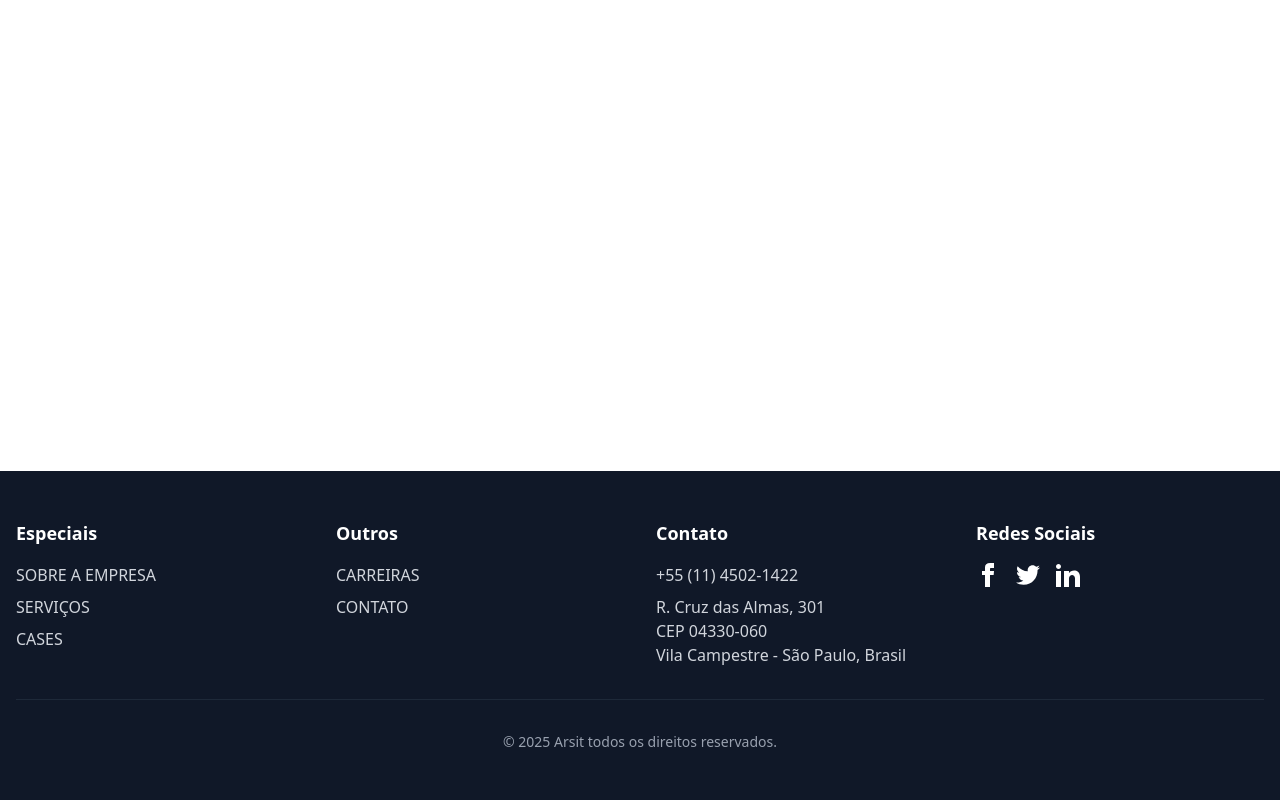
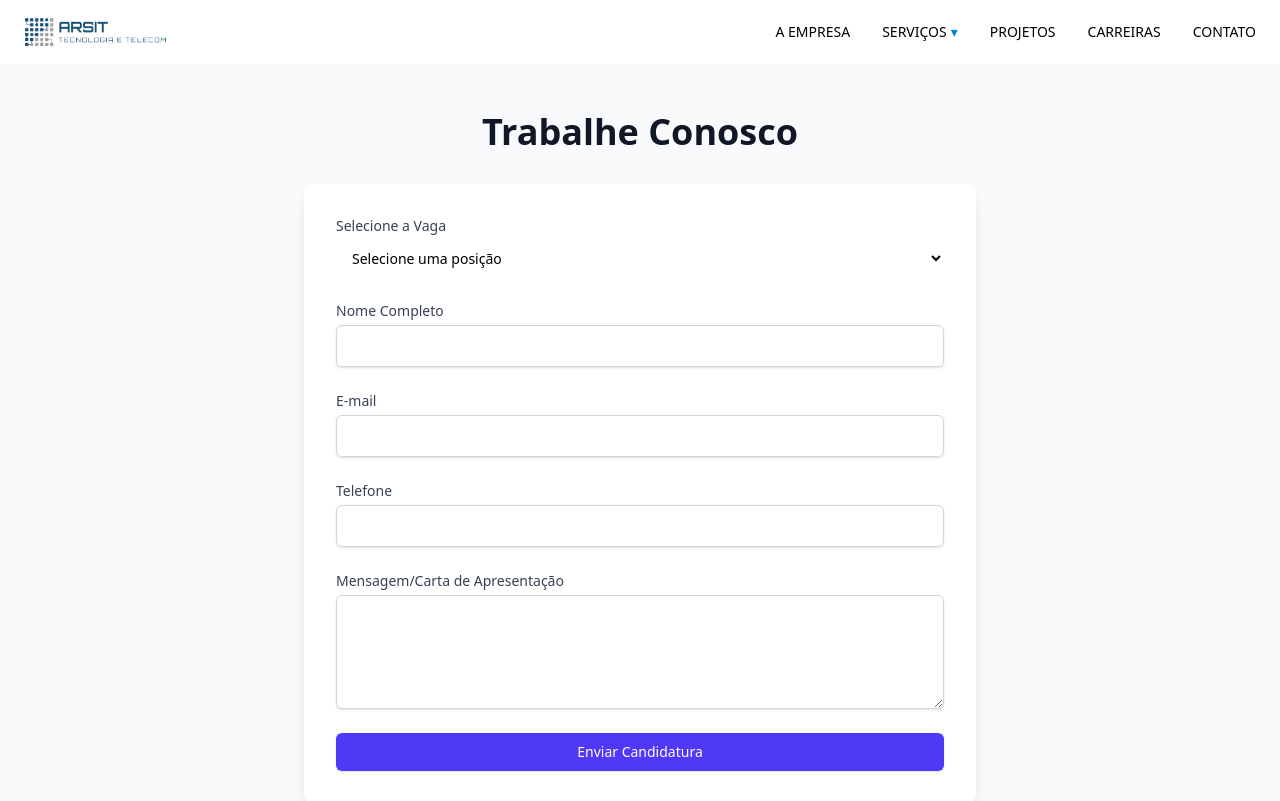
Before and after one commit to omatheu/arsit, a React (Vite) app: page /careers in a window 1280 px wide. Shown: the top 801 px of the page. Built offline with nearby package versions, Linux system fonts and the light colour scheme.

Commit message:
feat: updates into frontend

```diff
--- a/index.html
+++ b/index.html
@@ -1,5 +1,5 @@
 <!doctype html>
-<html lang="en">
+<html lang="pt-br">
   <head>
     <meta charset="UTF-8" />
     <link rel="icon" type="image/svg+xml" href="/logo.jpeg " />
--- a/src/App.tsx
+++ b/src/App.tsx
@@ -2,6 +2,7 @@ import { BrowserRouter as Router, Routes, Route } from 'react-router-dom'
 import Footer from './components/Footer'
 import Home from './pages/Home'
 import AboutUs from './pages/AboutUs'
+import CareersPage from './pages/CareersPage'
 
 export default function App() {
   return (
@@ -11,6 +12,7 @@ export default function App() {
           <Routes>
             <Route path="/" element={<Home />} />
             <Route path="/about" element={<AboutUs />} />
+            <Route path="/careers" element={<CareersPage />}/>
           </Routes>
         </div>
         <Footer />
--- a/src/components/Navbar.tsx
+++ b/src/components/Navbar.tsx
@@ -1,5 +1,4 @@
 import { useState } from 'react';
-import { Search } from 'lucide-react';
 
 export default function Navbar() {
   const [isOpen, setIsOpen] = useState(false);
@@ -46,16 +45,13 @@ export default function Navbar() {
           )}
         </div>
         <a href="#" className="hover:text-sky-600">PROJETOS</a>
-        <a href="#" className="hover:text-sky-600">CARREIRAS</a>
+        <a href="/careers" className="hover:text-sky-600">CARREIRAS</a>
         <a href="#contato" className="hover:text-sky-600">CONTATO</a>
       </div>
 
-      <div className="flex items-center space-x-4">
+      {/* <div className="flex items-center space-x-4">
         <Search className="text-sky-600 cursor-pointer" size={20} />
-        <span className="text-sm">
-          <a href="#" className="font-bold">EN</a> / <a href="#" className="hover:underline">ES</a>
-        </span>
-      </div>
+      </div> */}
     </nav>
   );
 }
--- a/src/components/StatisticsSlider.tsx
+++ b/src/components/StatisticsSlider.tsx
@@ -1,7 +1,7 @@
 const statsData = [
   { value: '+ 1.500', description: 'clientes' },
   { value: '86', description: 'NPS 2024' },
-  { value: '7 das 10', description: 'maiores empresas do Brasil são clientes da TIVIT' },
+  { value: '7 das 10', description: 'maiores empresas do Brasil são clientes da ARSIT' },
   { value: '10', description: 'países em atuação' },
   { value: '+ 25', description: 'unidades na América Latina' },
   { value: '+ 5.800', description: 'colaboradores no Brasil e demais países na América Latina' },
--- /dev/null
+++ b/src/pages/CareersPage.tsx
@@ -0,0 +1,157 @@
+import { useState, ChangeEvent, FormEvent } from 'react';
+import Navbar from '../components/Navbar';
+
+interface FormData {
+  name: string;
+  email: string;
+  phone: string;
+  message: string;
+  position: string;
+}
+
+const CareersPage: React.FC = () => {
+  const [formData, setFormData] = useState<FormData>({
+    name: '',
+    email: '',
+    phone: '',
+    message: '',
+    position: ''
+  });
+
+  const positions: string[] = [
+    'Desenvolvedor Front-end',
+    'Desenvolvedor Back-end',
+    'Designer UI/UX',
+    'Gerente de Projetos',
+    'Analista de QA'
+  ];
+
+  const handleSubmit = (e: FormEvent<HTMLFormElement>): void => {
+    e.preventDefault();
+
+    const subject = `Candidatura para vaga de ${formData.position}`;
+    const body = `Nome: ${formData.name}%0D%0AEmail: ${formData.email}%0D%0ATelefone: ${formData.phone}%0D%0A%0D%0AMensagem:%0D%0A${formData.message}`;
+
+    window.location.href = `mailto:vagas@arsit.com.br?subject=${encodeURIComponent(subject)}&body=${encodeURIComponent(body)}`;
+  };
+
+  const handleChange = (
+    e: ChangeEvent<HTMLInputElement | HTMLSelectElement | HTMLTextAreaElement>
+  ): void => {
+    const { name, value } = e.target;
+    setFormData(prevState => ({
+      ...prevState,
+      [name]: value
+    }));
+  };
+
+  return (
+    <div className="min-h-screen bg-gray-50">
+        <Navbar />
+        <div className="min-h-screen bg-gray-50 py-12 px-4 sm:px-6 lg:px-8">
+        <div className="max-w-2xl mx-auto">
+            <h1 className="text-4xl font-bold text-gray-900 mb-8 text-center">
+            Trabalhe Conosco
+            </h1>
+
+            <form onSubmit={handleSubmit} className="space-y-6 bg-white p-8 rounded-lg shadow-lg">
+            <div>
+                <label htmlFor="position" className="block text-sm font-medium text-gray-700">
+                Selecione a Vaga
+                </label>
+                <select
+                id="position"
+                name="position"
+                required
+                onChange={handleChange}
+                className="mt-1 block w-full pl-3 pr-10 py-2 text-base border-gray-300 focus:outline-none focus:ring-indigo-500 focus:border-indigo-500 sm:text-sm rounded-md"
+                value={formData.position}
+                >
+                <option value="">Selecione uma posição</option>
+                {positions.map((position) => (
+                    <option key={position} value={position}>
+                    {position}
+                    </option>
+                ))}
+                </select>
+            </div>
+
+            <div>
+                <label htmlFor="name" className="block text-sm font-medium text-gray-700">
+                Nome Completo
+                </label>
+                <input
+                type="text"
+                name="name"
+                id="name"
+                required
+                onChange={handleChange}
+                className="mt-1 block w-full border border-gray-300 rounded-md shadow-sm py-2 px-3 focus:outline-none focus:ring-indigo-500 focus:border-indigo-500"
+                value={formData.name}
+                />
+            </div>
+
+            <div>
+                <label htmlFor="email" className="block text-sm font-medium text-gray-700">
+                E-mail
+                </label>
+                <input
+                type="email"
+                name="email"
+                id="email"
+                required
+                onChange={handleChange}
+                className="mt-1 block w-full border border-gray-300 rounded-md shadow-sm py-2 px-3 focus:outline-none focus:ring-indigo-500 focus:border-indigo-500"
+                value={formData.email}
+                />
+            </div>
+
+            <div>
+                <label htmlFor="phone" className="block text-sm font-medium text-gray-700">
+                Telefone
+                </label>
+                <input
+                type="tel"
+                name="phone"
+                id="phone"
+                required
+                onChange={handleChange}
+                className="mt-1 block w-full border border-gray-300 rounded-md shadow-sm py-2 px-3 focus:outline-none focus:ring-indigo-500 focus:border-indigo-500"
+                value={formData.phone}
+                />
+            </div>
+
+            <div>
+                <label htmlFor="message" className="block text-sm font-medium text-gray-700">
+                Mensagem/Carta de Apresentação
+                </label>
+                <textarea
+                id="message"
+                name="message"
+                rows={4}
+                required
+                onChange={handleChange}
+                className="mt-1 block w-full border border-gray-300 rounded-md shadow-sm py-2 px-3 focus:outline-none focus:ring-indigo-500 focus:border-indigo-500"
+                value={formData.message}
+                ></textarea>
+            </div>
+
+            <button
+                type="submit"
+                className="w-full bg-indigo-600 text-white py-2 px-4 border border-transparent rounded-md shadow-sm text-sm font-medium hover:bg-indigo-700 focus:outline-none focus:ring-2 focus:ring-offset-2 focus:ring-indigo-500"
+            >
+                Enviar Candidatura
+            </button>
+            </form>
+
+            <div className="mt-8 text-center text-gray-600">
+            <p>Ou envie diretamente para: vagas@arsit.com.br</p>
+            </div>
+        </div>
+        </div>
+
+    </div>
+  );
+};
+
+export default CareersPage;
```
